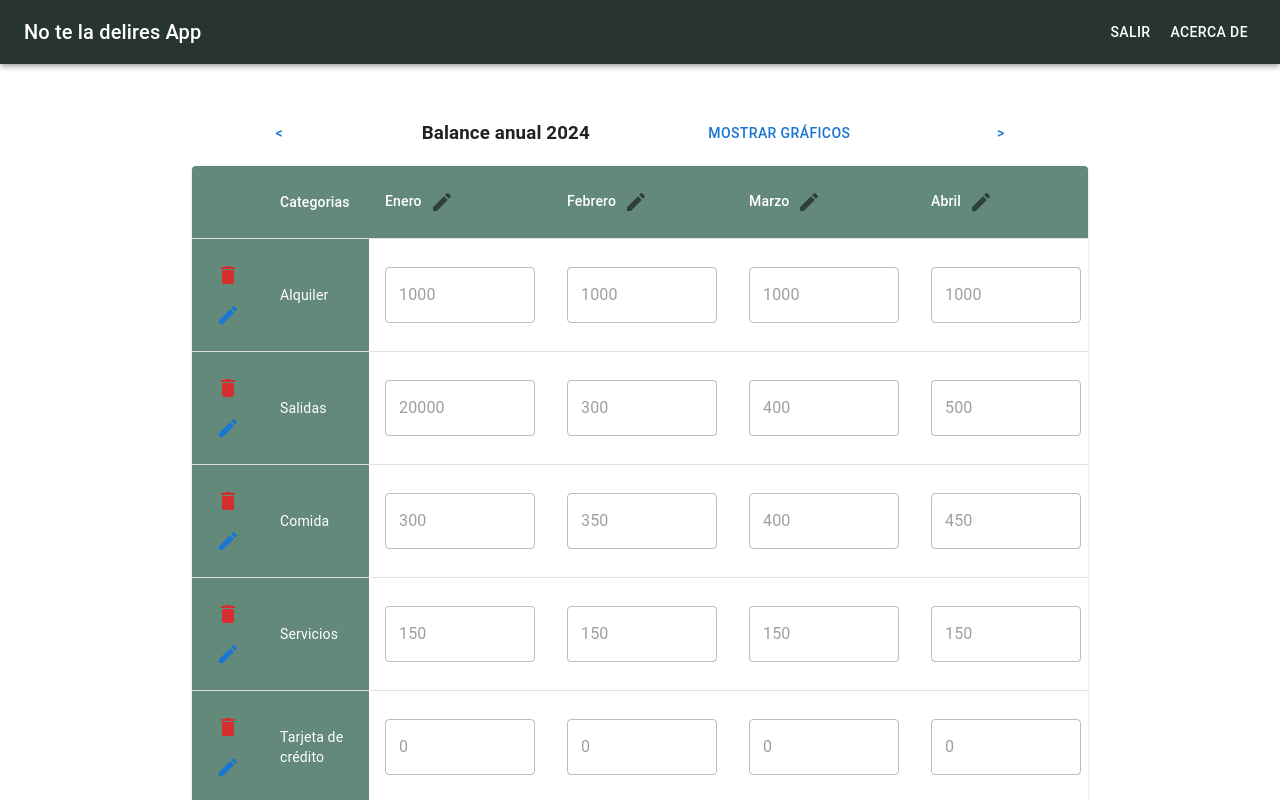
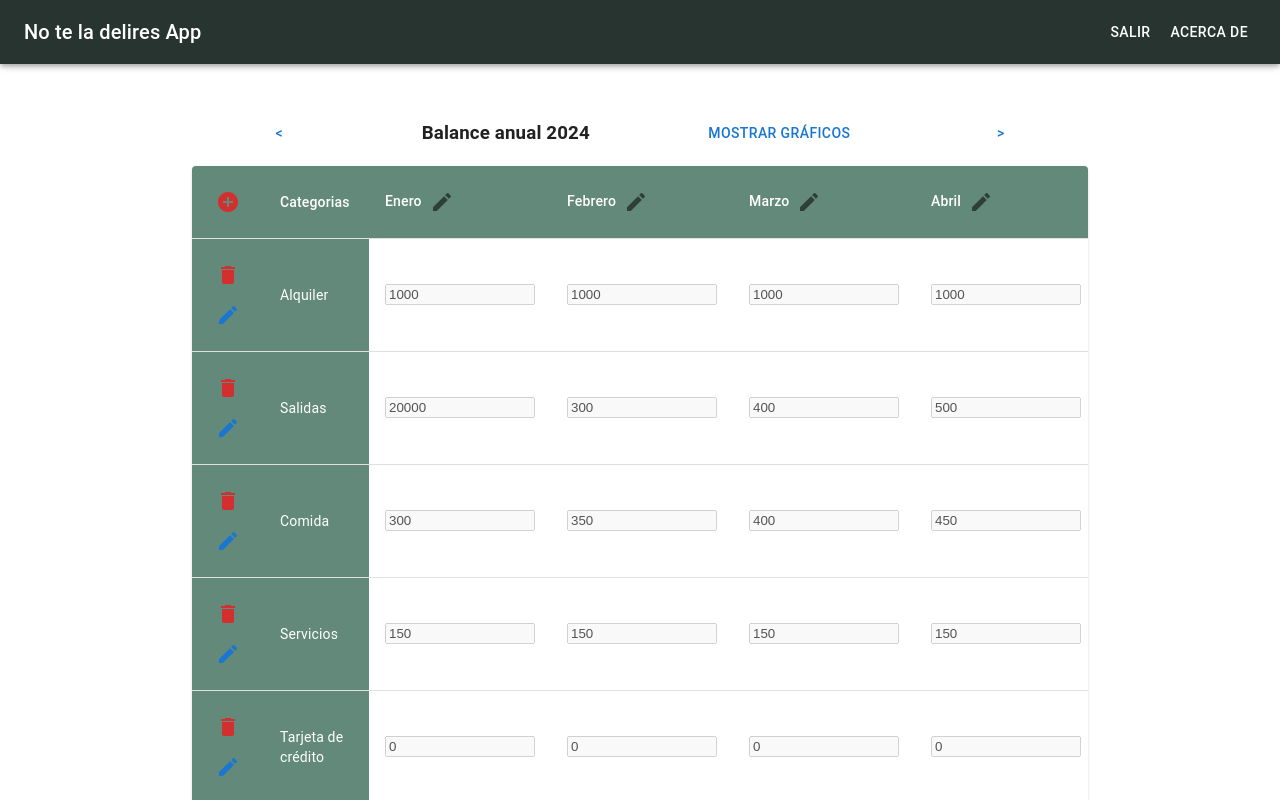
Before and after one commit to Ren991/NoTeLaDeliresApp, a React (Vite) app in the folder frontend/: page /home in a window 1280 px wide. Shown: the top 800 px of the page. Built offline with nearby package versions, Linux system fonts and the light colour scheme.

Commit message:
add botón añadir categoría

```diff
--- a/frontend/src/components/TablaBalance/AnualChartsBalance.jsx
+++ b/frontend/src/components/TablaBalance/AnualChartsBalance.jsx
@@ -48,10 +48,10 @@ const AnualChartsBalance = ({ data , ingresosMensuales}) => {
       <div style={{display:"flex"}}>
         <div>
             <h2>Categorias gastos</h2>
-            <PieChart series={series} width={500} height={200}  />
+            <PieChart series={series} width={600} height={300}  />
             <h2>Gráfico de gastos por mes</h2>
             <LineChart
-              width={500}
+              width={600}
               height={300}
               series={[{ data: uData, label: 'uv', area: true, showMark: false }]}
               xAxis={[{ scaleType: 'point', data: xLabels }]}
--- a/frontend/src/components/TablaBalance/TablaBalance.jsx
+++ b/frontend/src/components/TablaBalance/TablaBalance.jsx
@@ -14,7 +14,7 @@ import AnualChartsBalance from "./AnualChartsBalance";
 import { Link } from "react-router-dom";
 import { Button, TextField } from "@mui/material";
 import { Modal,Box} from "@mui/material";
-import SaveIcon from "@mui/icons-material/Save";
+import AddCircleIcon from '@mui/icons-material/AddCircle';
 
 
 const TablaBalance = () => {
@@ -107,6 +107,16 @@ const TablaBalance = () => {
     setEditingMonth(index);
   };
 
+  const handleAddCategory = () => {
+    const newData = [...data];
+    const newCategory = prompt("Ingrese el nombre de la nueva categoría");
+    if (newCategory !== null) {
+      const newCategoryExpenses = months.map(month => ({ month, amount: 0 }));
+      newData.splice(1, 0, { category: newCategory, expenses: newCategoryExpenses });
+      setData(newData);
+    }
+  };
+
 
 
   return (
@@ -124,7 +134,13 @@ const TablaBalance = () => {
         <Table sx={{ minWidth: 700 }} aria-label="customized table">
           <TableHead style={{ background: "#628979" }}>
             <TableRow>
-              <TableCell style={{ color: "white" }}></TableCell>
+              <TableCell style={{ color: "white" }}> <IconButton
+                        aria-label="delete"
+                        color="error"
+
+                      >
+                        <AddCircleIcon onClick={handleAddCategory}/>
+                      </IconButton></TableCell>
               <TableCell style={{ color: "white" }}>Categorias</TableCell>
               {months.map((month, index) => (
                   <TableCell style={{ color: 'white' }} key={index}>
@@ -162,7 +178,7 @@ const TablaBalance = () => {
                     </TableCell>
                     {item.expenses.map((expense, expenseIndex) => (
                       <TableCell key={expenseIndex}>
-                          <TextField
+                          <input
                             disabled={editingMonth !== expenseIndex}
                             value={expense.amount}
                             style={{width:"150px"}}
@@ -201,7 +217,7 @@ const TablaBalance = () => {
         </Table>
       </TableContainer>
       <Modal open={isModalOpen} onClose={closeCharts}>
-        <Box sx={{ position: "absolute", top: "50%", left: "50%", transform: "translate(-50%, -50%)", width: 800, bgcolor: "background.paper", border: "2px solid #000", boxShadow: 24,p: 4,}}>
+        <Box sx={{ position: "absolute", top: "50%", left: "50%", transform: "translate(-50%, -50%)", width: 900, bgcolor: "background.paper", border: "2px solid #000", boxShadow: 24,p: 4,}}>
           <AnualChartsBalance data={data} ingresosMensuales={ingresosMensuales}/>
         </Box>
       </Modal>
```
